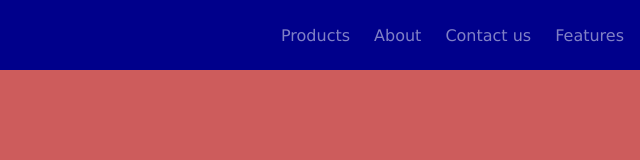
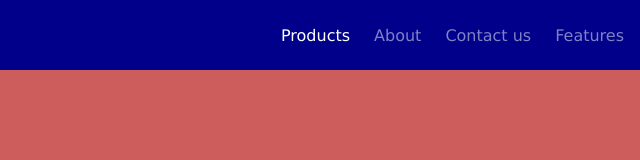
Before and after one commit to johanssonfridamaria/Javascript-Labbar, a plain HTML site: page Labb 12/index.html in a window 1280 px wide. In both pictures the pointer is over the link "Products". Shown: the full height of the page, 640-1280 px from the left. Drawn offline with Linux system fonts and the light colour scheme.

Commit message:
added hover on menu links

```diff
--- a/Labb 12/style.css
+++ b/Labb 12/style.css
@@ -62,7 +62,7 @@ body {
     font-size: 1rem;
     opacity: 0.5;
 }
-.nav-item:active{
+.nav-item:hover{
     opacity: 1;
 }
 
```
